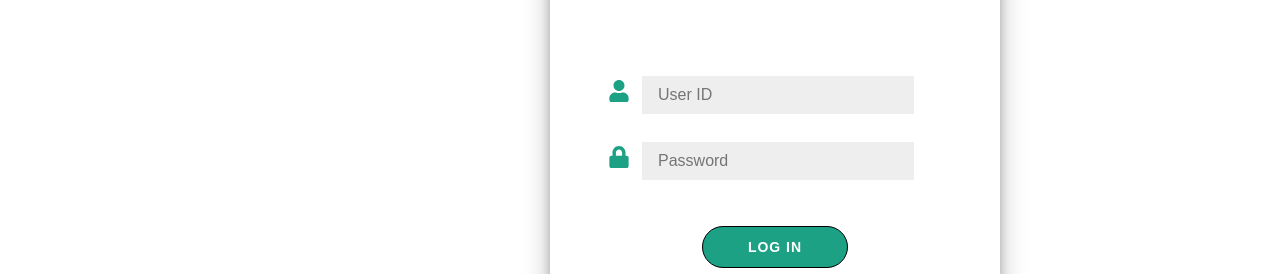
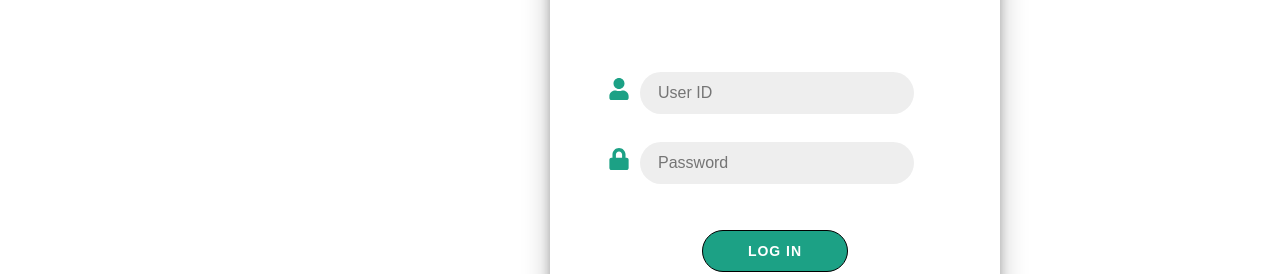
Before and after one commit to devXJatin/smart-solutions, a React (Create React App) app: page /home/user in a window 1280 px wide. Shown: the part 207-481 px from the top of the page. Built offline with nearby package versions, Linux system fonts and the light colour scheme.

Commit message:
setup login functionality

```diff
--- a/src/App.css
+++ b/src/App.css
@@ -110,9 +110,9 @@ header {
 }
 .passwordIcon span, .userIcon span, .adminIcon span{
   font-size: 22px;
-  margin-top: 4px;
+  margin-top: 6px;
   padding: 8px;
-  margin-right: 4px;
+  margin-right: 2px;
   color: #1ca185;
 }
 .userLogin h1 {
@@ -168,13 +168,14 @@ form {
 input {
   background-color: #eee;
   border: none;
-  padding: 10px 52px 10px 16px;
+  padding: 12px 52px 12px 18px;
   margin: 8px 0;
   width: 100%;
   margin-bottom: 16px;
   outline: none;
   font-size: 16px;
   margin-right: 36px;
+  border-radius: 26px;
 }
 
 .container {
--- a/src/Components/Admin.js
+++ b/src/Components/Admin.js
@@ -16,7 +16,6 @@ function Admin() {
           </div>
           <div className="passwordIcon">
             <span>
-              {" "}
               <FaLock />
             </span>
             <input type="Password" required placeholder="Password" />
--- a/src/Components/User.js
+++ b/src/Components/User.js
@@ -1,33 +1,60 @@
-import React, {useState} from "react";
-import {FaLock, FaUser} from 'react-icons/fa'
-import "../App.css"
+import { date } from "check-types";
+import React, { useState } from "react";
+import { FaLock, FaUser } from "react-icons/fa";
+import "../App.css";
 function User() {
   const [users, setUsers] = useState({
-        email :'',
-        password: ''
-    })
+    userId: "",
+    password: "",
+  });
 
-    const handleUsername = (event)=>{
+  const [records, setRecords] = useState([{}]);
 
+  const handleUser = (event) => {
+    const name = event.target.name;
+    const value = event.target.value;
+    setUsers({ ...users, [name]: value });
+  };
 
-    }
-
-
-    const handleSubmit = (event)=>{
+  const handleSubmit = (event) => {
     event.preventDefault();
-    }
+    const newRecords = { ...users, id: new Date().getTime().toString() };
+    setRecords([...records, {newRecords}]);
+  };
+  console.log(records);
   return (
-      <div  className="container">
+    <div className="container">
       <div className="form-container sign-in-container">
         <form className="userLogin" onSubmit={handleSubmit}>
           <h1>User</h1>
           <div className="userIcon">
-            <span><FaUser/></span>
-            <input type="text" required placeholder="User ID" value={users.email} onChange={handleUsername}/>
+            <span>
+              <FaUser />
+            </span>
+            <input
+              type="text"
+              required
+              placeholder="User ID"
+              autoComplete="off"
+              name="userId"
+              id="userid"
+              value={users.email}
+              onChange={handleUser}
+            />
           </div>
           <div className="passwordIcon">
-            <span> <FaLock/></span>
-            <input type="Password" required  value={users.password} placeholder="Password"/>
+            <span>
+              <FaLock />
+            </span>
+            <input
+              type="Password"
+              name="password"
+              id="password"
+              required
+              value={users.password}
+              placeholder="Password"
+              onChange={handleUser}
+            />
           </div>
           <button type="submit">Log in</button>
         </form>
```
Lines whose indentation alone changed are shown as unchanged.
